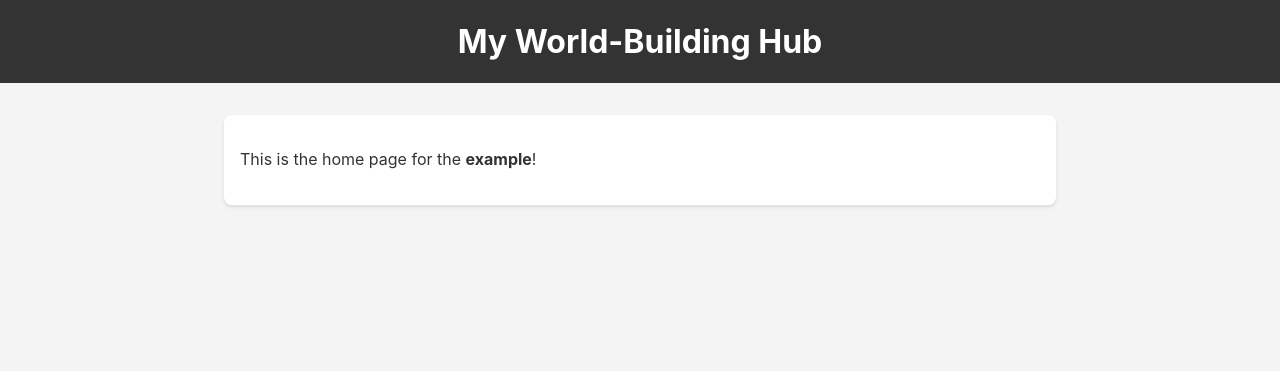
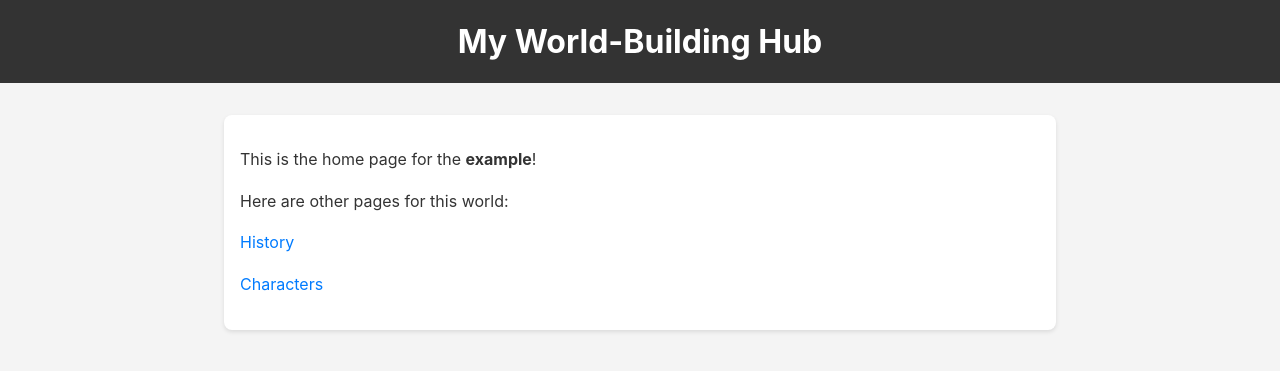
Before and after one commit to DJflooo/Lore-Hub, a Jekyll site: the page built from worlds/my-first-world/home.md, in a window 1280 px wide. Shown: the top 371 px of the page. Built offline with Jekyll 4.4.1, drawn with Linux system fonts in a browser that asks for light colours.

Commit message:
Update home.md (again x2) (Testing)

```diff
--- a/worlds/my-first-world/home.md
+++ b/worlds/my-first-world/home.md
@@ -4,3 +4,9 @@ title: My first world
 ---
 
 This is the home page for the **example**!
+
+Here are other pages for this world:
+
+[History](history)
+
+[Characters](characters)
```
